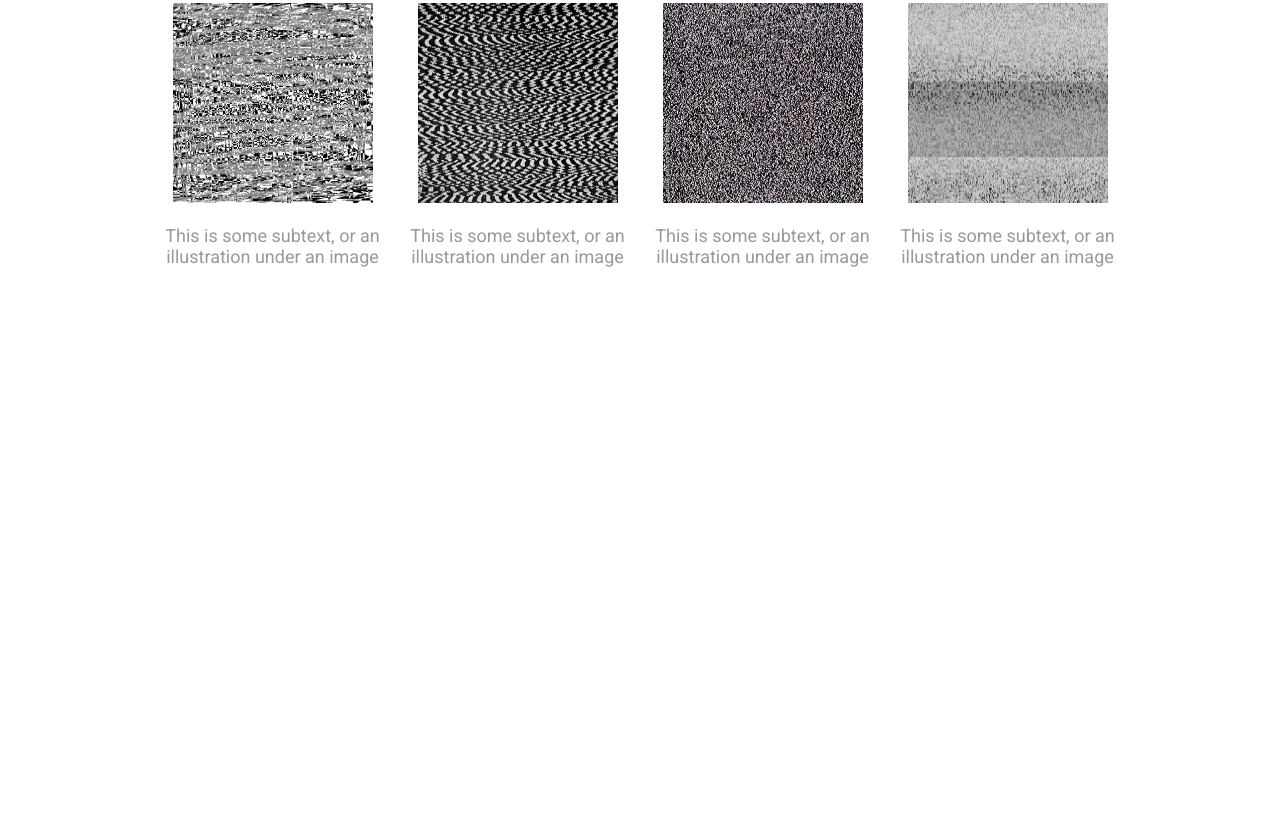
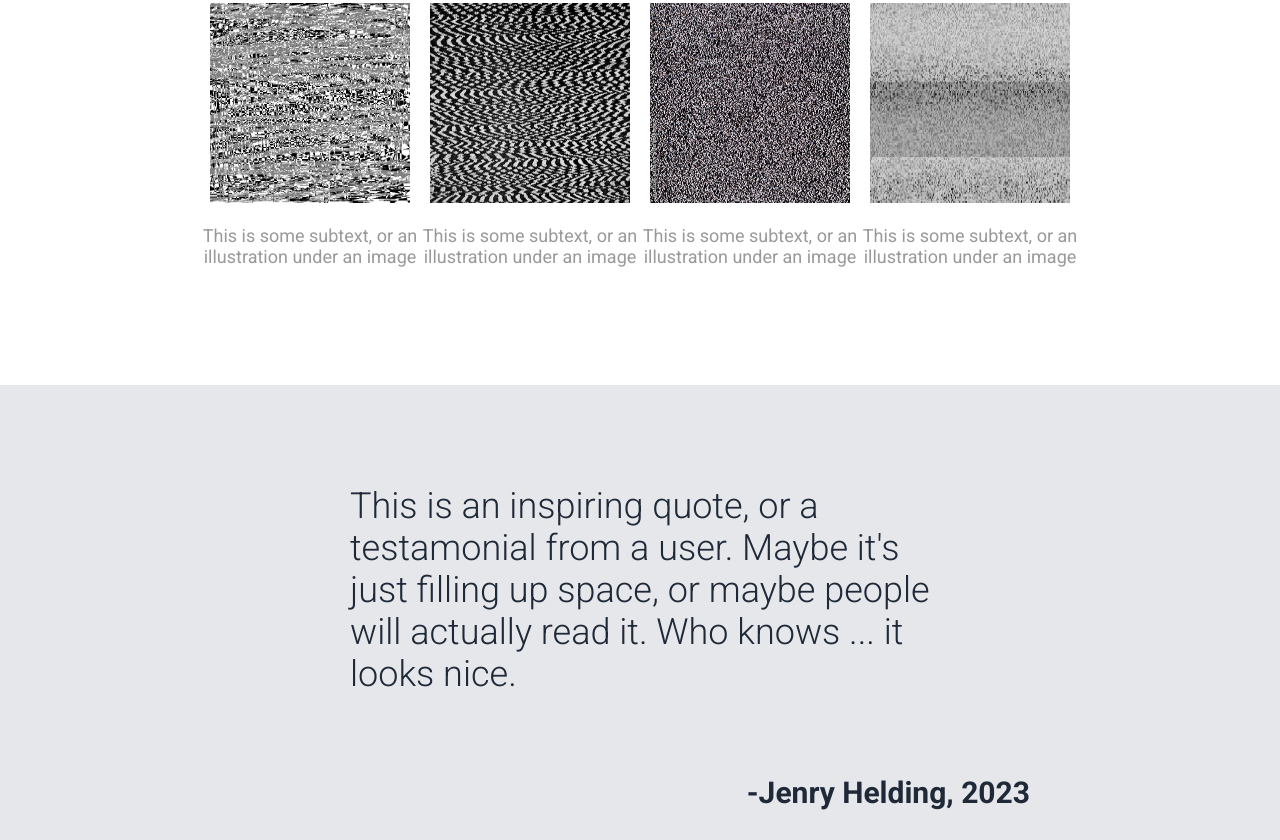
Before and after one commit to DevelopmentHF/landing-page, a plain HTML site: page index.html in a window 1280 px wide. Shown: the part 745-1585 px from the top of the page. Before the commit the page ends 1180 px from the top, so only its background shows below. Drawn offline with Linux system fonts and the light colour scheme.

Commit message:
add quote section

```diff
--- a/index.html
+++ b/index.html
@@ -76,6 +76,12 @@
                 </div>
             </div>
         </div>
+
+        <!-- Quote section -->
+        <div class="quote">
+            <p class="quotebody">This is an inspiring quote, or a testamonial from a user. Maybe it's just filling up space, or maybe people will actually read it. Who knows ... it looks nice.</p>
+            <p class="quoteauthor">-Jenry Helding, 2023</p>
+        </div>
     </div>
 
 </body>
--- a/style.css
+++ b/style.css
@@ -119,8 +119,9 @@ header {
     display: flex;
     align-items: center;
     justify-content: space-around;
-    margin: 150px;
+    margin: 200px;
     margin-top: 20px;
+    margin-bottom: 100px;
 }
 
 .infoelem {
@@ -136,3 +137,32 @@ header {
     color: #999999;
     text-align: center;
 }
+
+/* Quote section */
+
+.quote {
+    flex: 1;
+    display: flex;
+    flex-direction: column;
+    background-color: #E5E7EB;
+    align-items: center;
+    justify-content: center;
+}
+
+.quotebody {
+    font-size: 36px;
+    color: #1F2937;
+    font-weight: lighter;
+    margin-top: 100px;
+    margin-left: 350px;
+    margin-right: 350px;
+    margin-bottom: 50px;
+}
+
+.quoteauthor {
+    font-size: 30px;
+    color: #1F2937;
+    font-weight: bold;
+    align-self: flex-end;
+    margin-right: 250px;
+}
```
